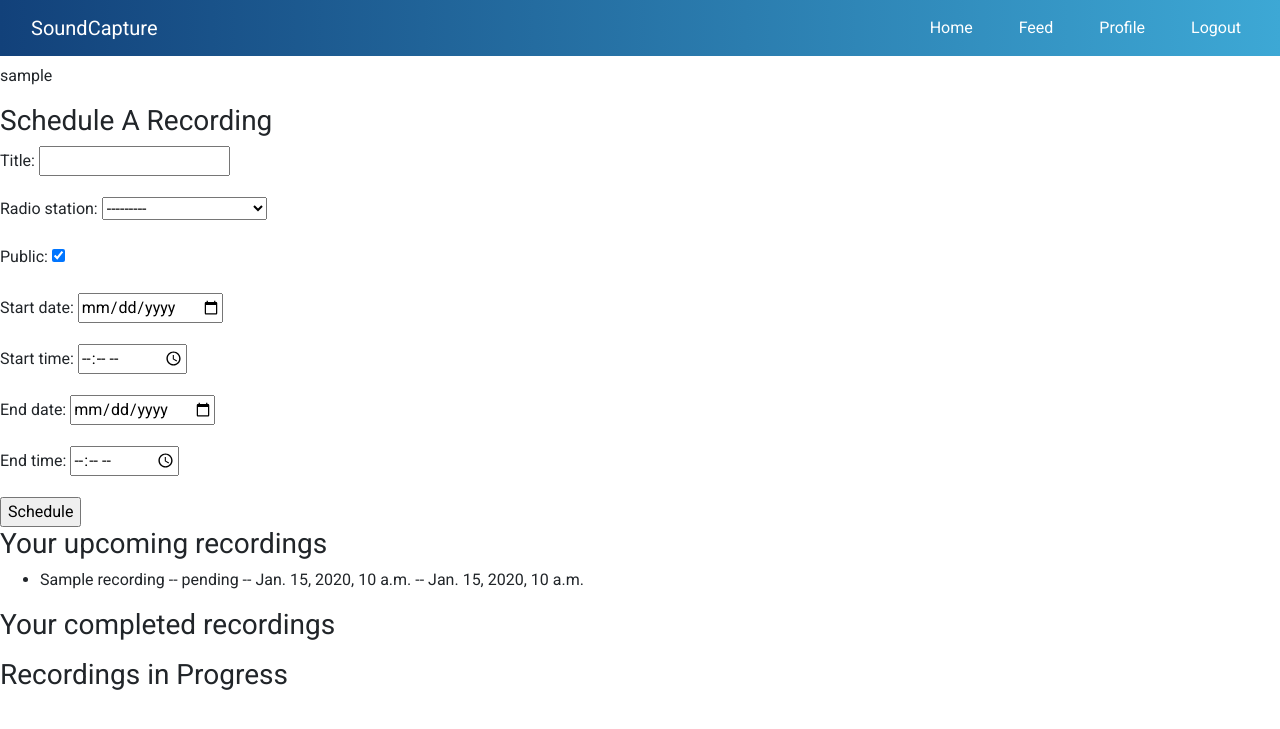
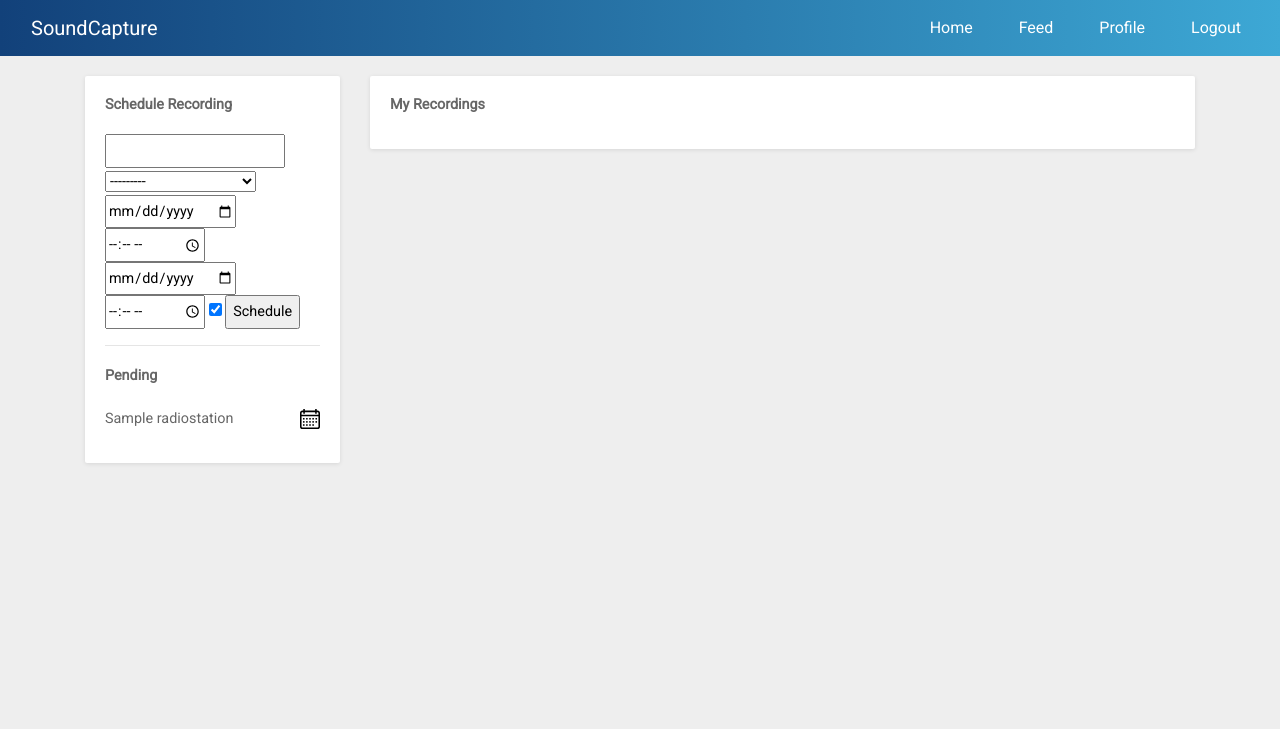
Before and after one commit to lps116/radio_recording_app, a Django app: a page that uses templates/base.html in a window 1280 px wide. Shown: the top 729 px of the page. Run offline with Django 3.2, Linux system fonts and the light colour scheme; a user stored in the database is signed in; tables that the repository leaves empty hold one stand-in row (values such as "Sample post"); some libraries are stand-ins or nearby versions.

Commit message:
profile page layout made

```diff
--- a/account/templates/account/profile.html
+++ b/account/templates/account/profile.html
@@ -1,36 +1,89 @@
 {% extends 'base.html' %}
+{% load static %}
 
 {% block content %}
-<h1></h1>
-<p>{{user.username}}</p>
+<!-- https://www.bootdey.com/snippets/view/support-tickets#html -->
+<div class="padding"></div>
+<div class="container">
+<section class="content">
+  <div class="row">
+    <div class="col-md-3">
+      <div class="grid support">
+        <div class="grid-body">
+        {% if inprogress_recordings.all %}
+        <p><strong>In Progress</strong></p>
+        <ul class="support-label">
+          {% for recording in inprogress_recordings %}
+          <li>{{recording.radio_station.name}}<span class="pull-right"><div class="spinner-grow text-success spinner-grow-sm" role="status">
+  <span class="sr-only">Loading...</span>
+</div></span></li>
+          {% endfor %}
+        </ul>
+        <hr>
+        {% endif %}
+          <p><strong>Schedule Recording</strong></p>
             {% if request.user == user %}
-<h3>Schedule A Recording</h3>
             <form action="." method="POST">
               {% csrf_token %}
-  {{form.as_p}}
+              {{form.title}}
+              {{form.radio_station}}
+              {{form.start_date}}
+              {{form.start_time}}
+              {{form.end_date}}
+              {{form.end_time}}
+              {{form.public}}
               <input type="Submit" value="Schedule">
             </form>
             {% endif %}
+          <hr>
 
-<h3>Your upcoming recordings</h3>
+          <p><strong>Pending</strong></p>
           <ul>
             {% for recording in scheduled_recordings %}
-  <li>{{recording.title}} -- {{recording.status}} -- {{recording.start_datetime}} -- {{recording.end_datetime}}</li>
+            <li>{{recording.radio_station.name}}<span class="pull-right"><img src="{% static 'images/calendar.svg'%}" style="height: 20px; width: 20px;"alt=""></span></li>
+            {% endfor%}
+          </ul>
+        </div>
+      </div>
+    </div>
+
+
+<!-- <h3>Your completed recordings</h3> -->
+
+
+    <!-- BEGIN TICKET -->
+    <div class="col-md-9">
+      <div class="grid support-content">
+         <div class="grid-body">
+          <p><strong>My Recordings</strong></p>
+          <div class="row">
+            <!-- BEGIN TICKET CONTENT -->
+            <div class="col-md-12">
+              <ul class="list-group fa-padding">
+
+              {% for recording in completed_recordings %}
+                <li class="list-group-item" data-toggle="modal" data-target="#issue">
+                  <div class="media">
+                    <i class="fa fa-check pull-left text-success"></i>
+                    <div class="media-body">
+                      <strong>{{recording.radio_station.name}}: </strong> <span class="label label-danger">{{recording.title}}</span><span class="number pull-right">{{recording.start_datetime}}</span>
+                      {% if not recording.description %}
+                      <p class="info">Add a description <strong><a href="#">here</a></strong>.</p>
+                      {% else %}
+                      <p class="info">{{recording.description}}</p>
+                      {% endif %}
+                  </div>
+                </li>
                 {% endfor %}
+
               </ul>
-
-<h3>Your completed recordings</h3>
-<ul>
-  {% for recording in completed_recordings %}
-  <li>{{recording.title}} -- {{recording.status}} -- {{recording.start_datetime}} -- {{recording.end_datetime}}</li>
-  {% endfor %}
-</ul>
-
-<h3>Recordings in Progress</h3>
-<ul>
-  {% for recording in inprogress_recordings %}
-  <li>{{recording.title}} -- {{recording.status}} -- {{recoding.start_datetime}} -- {{recording.end_datetime}}</li>
-  {% endfor %}
-</ul>
+            </div>
+          </div>
+        </div>
+      </div>
+    </div>
+  </div>
+</section>
+</div>
 
 {% endblock %}
--- a/static/css/base.css
+++ b/static/css/base.css
@@ -1,5 +1,6 @@
 body {
   font-family: 'Roboto', sans-serif;
+  background:#eee;
 }
 
 /*NAVBAR SECTION*/
@@ -62,3 +63,69 @@
   margin-right: 20px;
   margin-left: 20px;
 }
+
+/*PROFILE PAGE LAYOUT*/
+/*https://www.bootdey.com/snippets/view/support-tickets#html*/
+.padding {
+    padding: 10px;
+}
+
+/* GRID */
+.col {
+  padding: 10px 20px;
+  margin-bottom: 10px;
+  background: #fff;
+  color: #666666;
+  text-align: center;
+  font-weight: 400;
+  box-shadow: 0px 1px 4px rgba(0, 0, 0, 0.1);
+}
+
+.row h3 {
+  color: #666666;
+}
+
+.row.grid {
+  margin-left: 0;
+}
+
+.grid {
+  position: relative;
+  width: 100%;
+  background: #fff;
+  color: #666666;
+  border-radius: 2px;
+  margin-bottom: 25px;
+  box-shadow: 0px 1px 4px rgba(0, 0, 0, 0.1);
+}
+
+.grid .grid-body {
+  padding: 15px 20px 15px 20px;
+  font-size: 0.9em;
+  line-height: 1.9em;
+}
+
+.support ul {
+    list-style: none;
+  padding: 0px;
+}
+
+.support ul li a {
+  color: #999;
+  display: block;
+}
+
+.support-content .list-group li:hover {
+  background: #eee;
+}
+
+.support-content .fa-padding .fa {
+  padding-top: 5px;
+  width: 1.5em;
+}
+
+.support-content .info {
+  color: #777;
+  margin: 0px;
+}
+/*https://www.bootdey.com/snippets/view/support-tickets#html*/
--- a/templates/base.html
+++ b/templates/base.html
@@ -11,6 +11,7 @@
   <link rel="stylesheet" href="https://stackpath.bootstrapcdn.com/bootstrap/4.5.0/css/bootstrap.min.css" integrity="sha384-9aIt2nRpC12Uk9gS9baDl411NQApFmC26EwAOH8WgZl5MYYxFfc+NcPb1dKGj7Sk" crossorigin="anonymous">
   <link rel="stylesheet" href='{% static "css/base.css" %}'>
   <link href="https://fonts.googleapis.com/css2?family=Roboto:wght@300;400&display=swap" rel="stylesheet">
+  <link href="https://maxcdn.bootstrapcdn.com/font-awesome/4.3.0/css/font-awesome.min.css" rel="stylesheet">
 </head>
 
 <body>
--- a/templates/navbar.html
+++ b/templates/navbar.html
@@ -1,5 +1,5 @@
 <section id="nav-bar">
-  <nav class="navbar navbar-expand-lg navbar-light" id='navbar-color'>
+  <nav class="navbar navbar-expand-lg navbar-light sticky" id='navbar-color'>
     <a class="navbar-brand" href="#">SoundCapture</a>
     <button class="navbar-toggler" type="button" data-toggle="collapse" data-target="#navbarNav" aria-controls="navbarNav" aria-expanded="false" aria-label="Toggle navigation">
       <span class="navbar-toggler-icon"></span>
```
Also changed, not shown: home/templates/home/home.html (+3 -4 lines), static/images/calendar.svg (added). Lines whose indentation alone changed are shown as unchanged.
